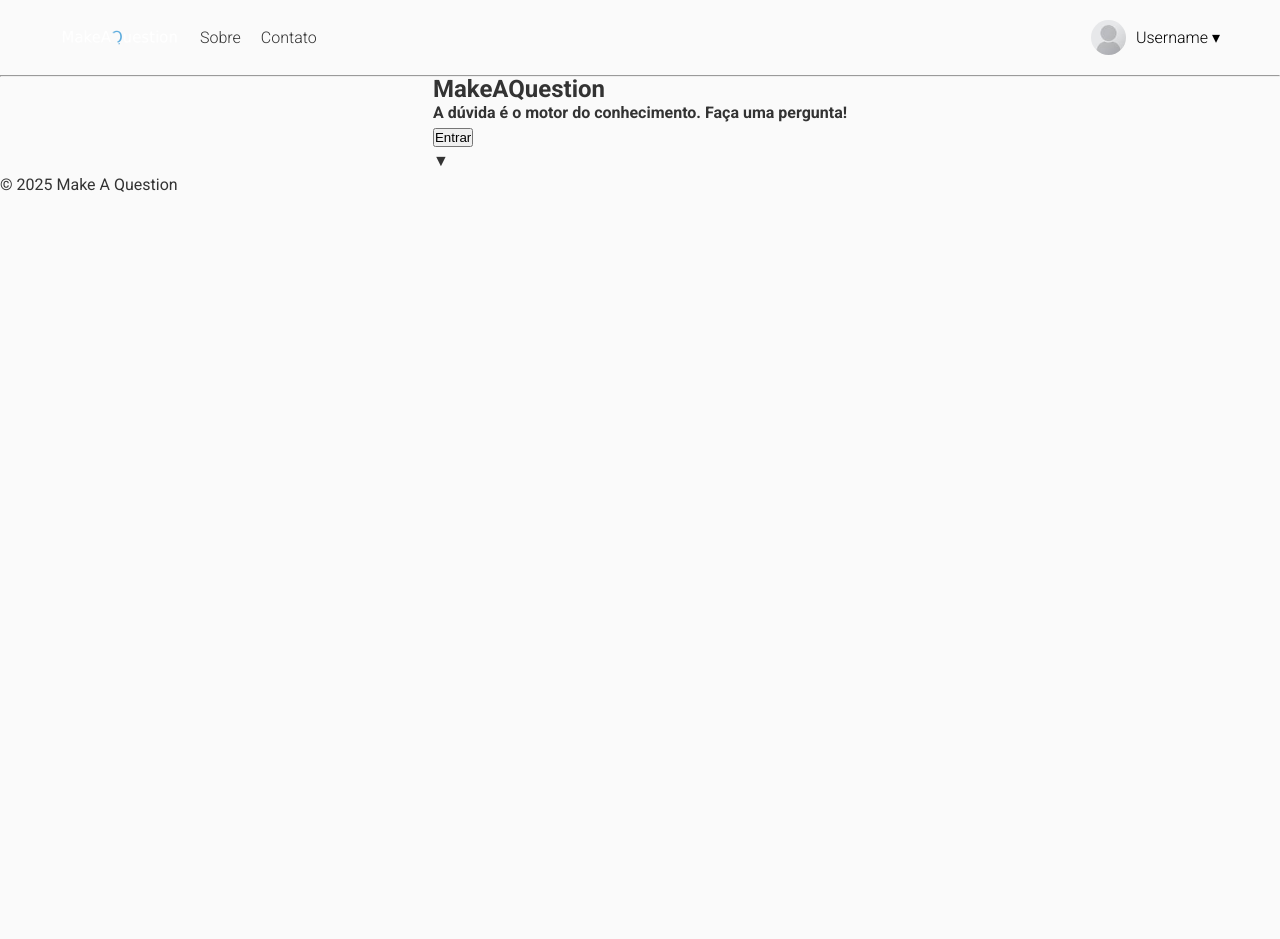
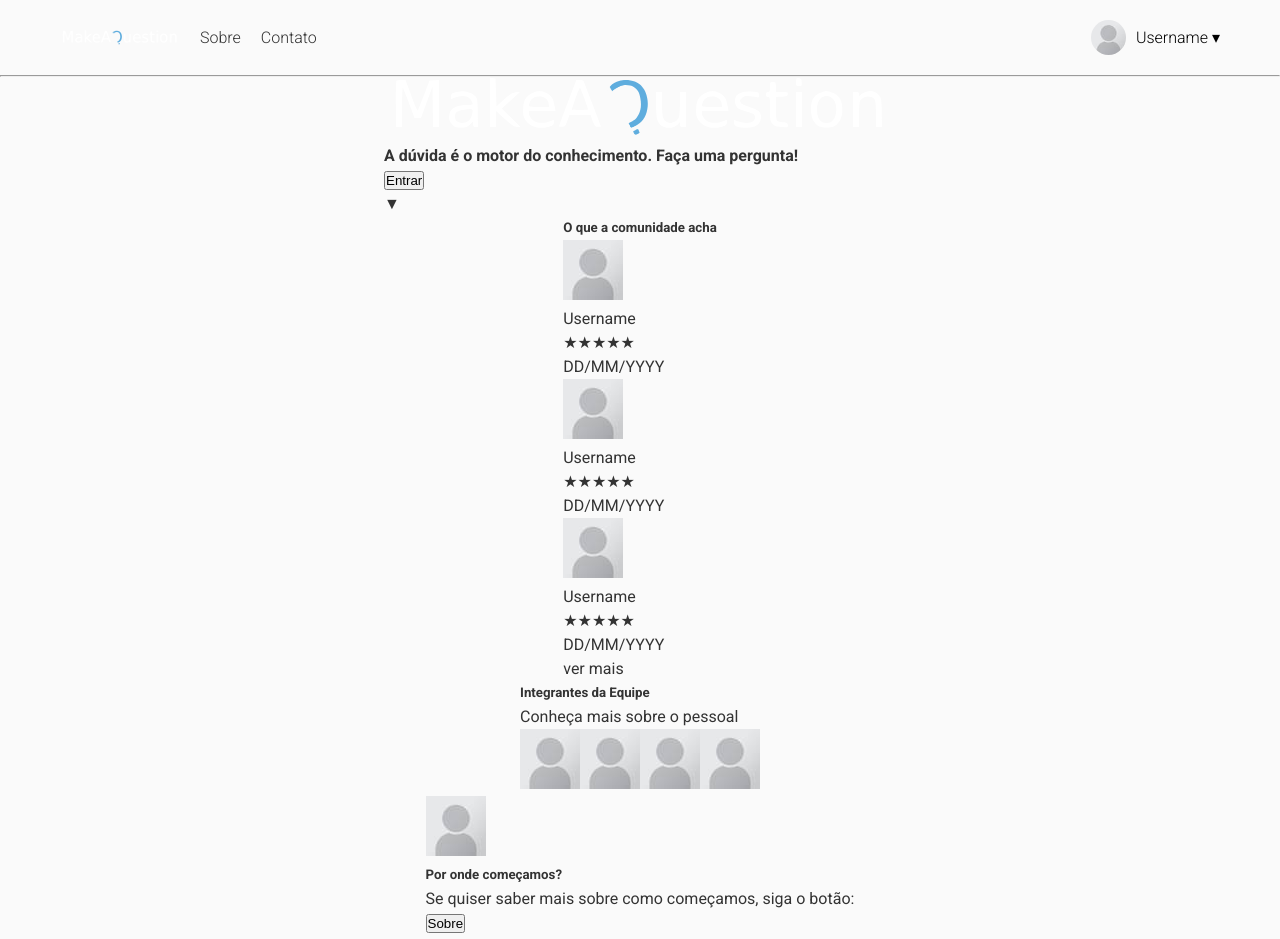
Before and after one commit to coffee-and-code-enterprise/make-a-question, a React (Vite) app: page / in a window 1280 px wide. Shown: the top 939 px of the page. Before the commit the page ends 800 px from the top, so only its background shows below. Built offline with nearby package versions, Linux system fonts and the light colour scheme.

Commit message:
Esqueto HTML criado; Componente Rating criado;

```diff
--- /dev/null
+++ b/src/components/Rating.jsx
@@ -0,0 +1,24 @@
+import styles from "./Rating.module.css";
+import icon from "/imgs/icon_user.jpg";
+
+function Rating({username = "Username"}){
+    return (
+        <div>
+            <div>
+                <div className={styles.userInfo}>
+                    <img src={icon} alt="User Rating Icon" />
+                    <p>{username}</p>
+                </div>
+
+                <div className={styles.starsContainer}>
+                    <p>★★★★★</p>
+                </div>
+
+                <div className={styles.dateContainer}><p>DD/MM/YYYY</p></div>
+
+            </div>
+        </div>
+    )
+}
+
+export default Rating;
--- a/src/pages/Introduction.jsx
+++ b/src/pages/Introduction.jsx
@@ -1,20 +1,78 @@
 import styles from './Introduction.module.css';
+
+//Components
+import { Link } from "react-router-dom"
+import Rating from '../components/Rating.jsx';
+
+//Images
+import icon from '/imgs/icon_user.jpg'
+import logo from '/logos/logo_makeaquestion_white.png'
 
 // Criando o componente da Introdução:
 function Introduction() {
     return (
         <main>
-            <section>
-                <div>
-                    <h1>MakeAQuestion</h1>
+            <section className={styles.heroSection}>
+                <div className={styles.sectionTitle}>
+                    <img src={logo} alt="Logo MakeAQuestion"/>
                     <h4>A dúvida é o motor do conhecimento. Faça uma pergunta!</h4>
                 </div>
 
-                <div>
+                <div className={styles.heroButtons}>
                     <button>Entrar</button>
                     <p>▼</p>
                 </div>
             </section>
+
+            <section className={styles.ratingSection}>
+                <h5>O que a comunidade acha</h5>
+
+                <div className={styles.ratingContainer}>
+                    <Rating/>
+                    <Rating />
+                    <Rating />
+
+                    <p>ver mais</p>
+                </div>
+            </section>
+
+            <section className={styles.membersSection}>
+                <div className={styles.sectionTitle}>
+                    <h5>Integrantes da Equipe</h5>
+                    <p>Conheça mais sobre o pessoal</p>
+                </div>
+
+                <div className={styles.membersImage}>
+                    <img src={icon} alt="" />
+                    <img src={icon} alt="" />
+                    <img src={icon} alt="" />
+                    <img src={icon} alt="" />
+                </div>
+            </section>
+
+            <section className={styles.aboutSection}>
+
+                <img src={icon} alt="" />
+
+                <div className={styles.aboutSection}>
+                    <div className={styles.sectionTitle}>
+                        <h5>Por onde começamos?</h5>
+                        <p>Se quiser saber mais sobre como começamos, siga o botão:</p>
+                    </div>
+
+                    <Link to="/about"><button>Sobre</button></Link>
+                </div>
+            </section>
+
+            <section className={styles.contactSection}>
+                <div className={styles.sectionTitle}>
+                    <h5>Contate-nos</h5>
+                    <p>Envie uma menssagem diretamente para nosso pessoal</p>
+                </div>
+
+                <Link to="/contact"><button>Contate-nos</button></Link>
+            </section>
+
         </main>
     )
 }
```
Also changed, not shown: src/components/Rating.module.css (added).
